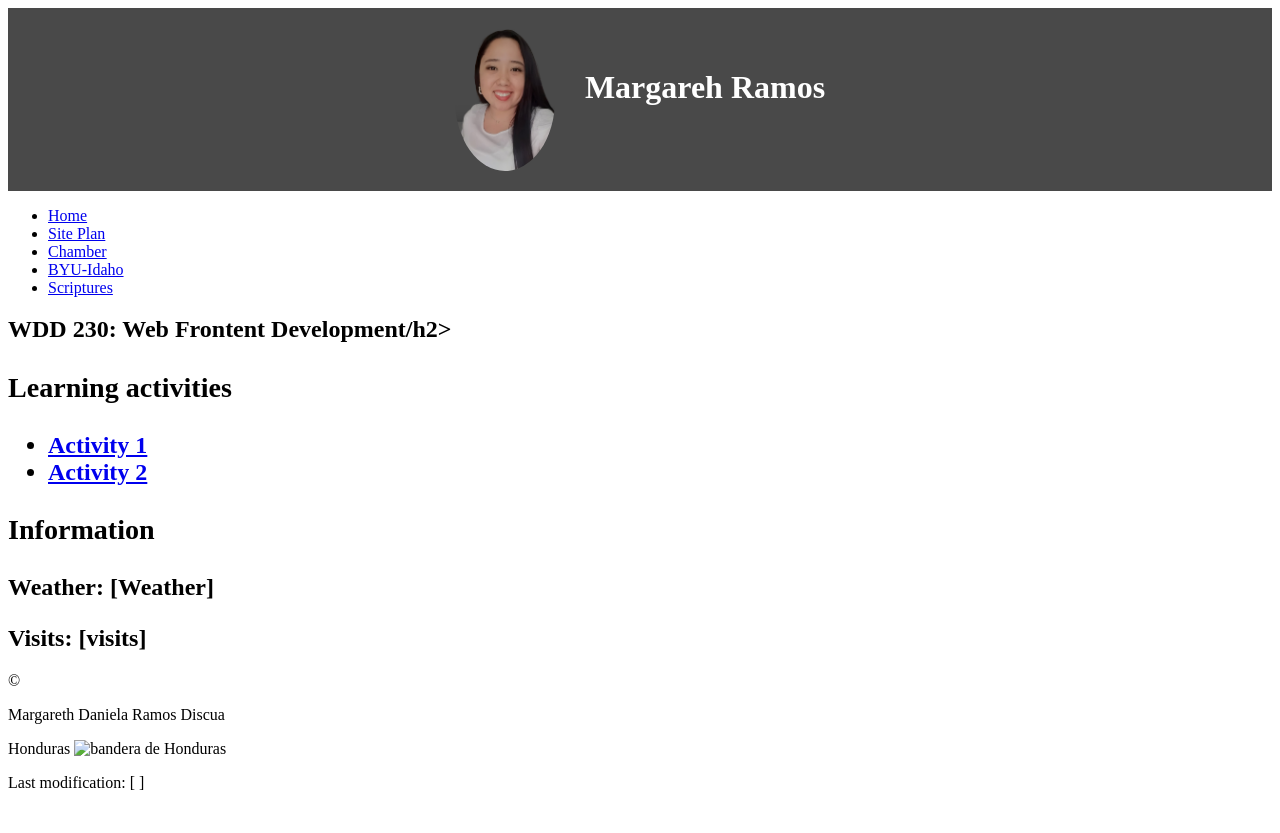
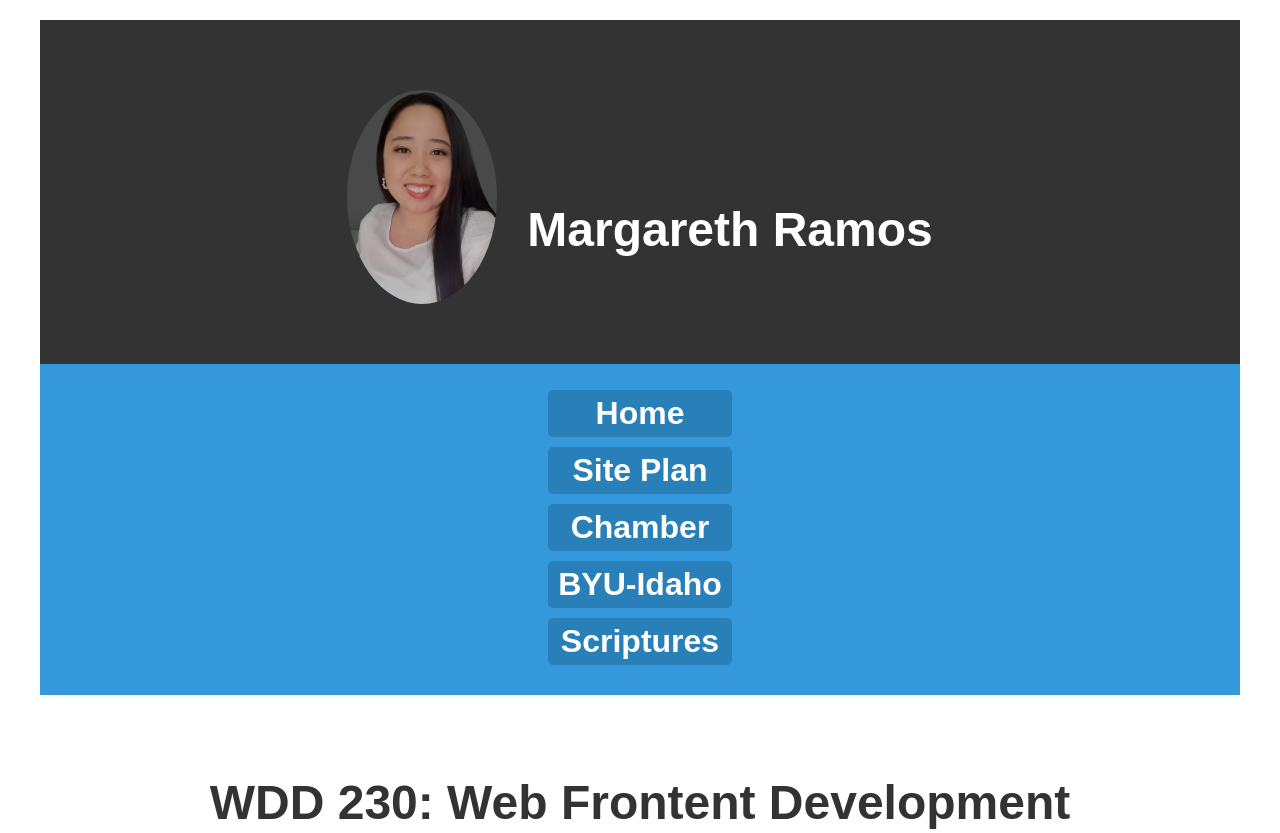
Before and after one commit to margarethdis/wdd23011, a plain HTML site: page index.html in a window 1280 px wide. Shown: the top 833 px of the page. Before the commit the page ends 808 px from the top, so only its background shows below. Drawn offline with Linux system fonts and the light colour scheme.

Commit message:
cambios css

```diff
--- a/index.html
+++ b/index.html
@@ -9,9 +9,11 @@
     <meta name="author" content="Margareth Daniela Ramos Discua">
 </head>
 <body>
+
+    <div id="container">
     <header>
         <img src="images/foto-perfil.png" alt="Imagen de perfil de Margareth">
-        <h1>Margareh Ramos</h1>
+        <h1>Margareth Ramos</h1>
     </header>
     <nav>
         <ul>
@@ -20,12 +22,12 @@
             <li><a href="chamber/">Chamber</a></li>
             <li><a href="https://www.byui.edu/" target="_blank">BYU-Idaho</a></li>
             <li><a href="https://www.churchofjesuschrist.org/study/scriptures" target="_blank">Scriptures</a></li>
-
-
         </ul>
     </nav>
+    </div>
+
     <main>
-        <h2>WDD 230: Web Frontent Development/h2>
+        <h2>WDD 230: Web Frontent Development</h2>
 
         <section class="card">
             <h3>Learning activities</h3>
@@ -39,14 +41,14 @@
         <section class="card">
             <h3>Information</h3>
             <p>Weather: [Weather] </p>
-            <o>Visits: [visits]</o>
+            <p>Visits: [visits]</p>
         </section>
     </main>
 
     <footer>
-        <p>©</p> </p>
+        <p>© 2024</p>
         <p> Margareth Daniela Ramos Discua</p>
-        <p>Honduras <img src="ruta" alt="bandera de Honduras"> </p>
+        <p>Honduras <img src="images/honduras.png" alt="bandera de Honduras"> </p>
         <p id="last-modified"> Last modification: [ ]</p>
     </footer>
 
--- a/styles.css/base.css
+++ b/styles.css/base.css
@@ -1,10 +1,18 @@
 
-/*cambiar imagen tamaño para el heading usar de referencia code pen*/
+body{
+    font-family: Arial, Helvetica, sans-serif;
+    margin: 0;
+}
 
+#container{
+    max-width: 1200px;
+    margin:0 auto;
+    padding: 20px;
+}
 
 header{
-    padding: 20px;
-    background-color:#494949;
+    padding: 50px;
+    background-color: #333;
     text-align: center;
     display: flex;
     justify-content: center;
@@ -13,13 +21,144 @@ header{
 }
 
 header img{
-    max-width: 100px;
+    max-width: 150px;
     height: auto;
     border-radius: 50%;
+    margin-top: 20px;
+    margin-bottom: 10px;
+
 }
+
 
 h1{
     margin-left: 30px;
-    padding-top: 20px;
+    padding-top:100px;
     color: #fff;
+    font-size: 3em;
 }
+
+nav{
+    background-color: #3498db;
+    padding: 10px;
+    display: flex;
+    justify-content: center;
+    align-items: center;
+    height: 100%;
+}
+
+nav ul{
+    margin-bottom: 10px;
+}
+
+nav a {
+    text-decoration:none;
+    text-align: center;
+    color: #fff;
+    font-size: 2em;
+    font-weight: bold;
+    display: block;
+    padding: 5px 10px;
+    border-radius: 5px;
+    background-color: #2980b9;
+    margin-bottom:10px ; /*para el menu: para ajustar el espacio entre lineas de la lista*/
+
+}
+
+
+nav a:hover{
+    background-color: #1a5376;
+}
+
+
+main{
+    font-size: 2em;
+    max-width: 1200px;
+    margin: 0 auto;
+    padding: 20px;/*es espacio interno de mi contenido*/
+}
+
+h2{
+    color: #333; /*Color del texto del encabezdo h2*/
+    text-align: center;/*centra el texto horizontalmente*/
+    margin-bottom: 50px;
+}
+
+
+/*card 1 seccion de activities*/
+.card{
+    background-color: #f0f0f0;
+    border:  1px solid#ccc;
+    border-radius: 8px; /*Bordes redondeados de las tajetas*/
+    border-bottom: 20px;/*esta es para el margen inferior de las tarjetas*/
+    padding: 15px;/*el espacio interno para la tarjeta*/
+}
+
+.card ul{
+    text-align: center;
+}
+
+h3{
+    color: #333;
+    text-align: center;
+}
+
+.card li{
+    margin-bottom: 10px;
+}
+
+.card a{
+    display: inline-block;
+    padding: 10px 20px;
+    border: 1px solid #ccc;
+    border-radius: 5px;
+    background-color: #f0f0f0;
+    color: #333;
+    text-decoration: none;
+
+}
+
+.card a:hover{
+    background-color: #ddd;
+}
+
+ul{
+    list-style-type: none;
+    padding: 0;/*para eliminar el relleno interno de mi lista*/
+}
+
+li a{
+    text-decoration: none;
+    color: white;
+    text-align: center;
+}
+
+/*cambios para la card de informacion*/
+.card +.card h3{
+    color: #333;
+
+}
+
+.card+.card p{
+    color: #333;
+    text-align: center;
+}
+
+
+/*mi pie de pagina*/
+
+footer{
+    max-width: 1200px;
+    margin: 0 auto;
+    background-color: #333;
+    color: #fff;
+    text-align: center;
+    font-size: 2em;
+    padding: 10px;
+    border-bottom: 20px;
+}
+
+footer img{
+    max-width: 30px;
+    vertical-align: middle;
+    margin-left: 10px;
+}
```
Also changed, not shown: images/honduras.png (added).
